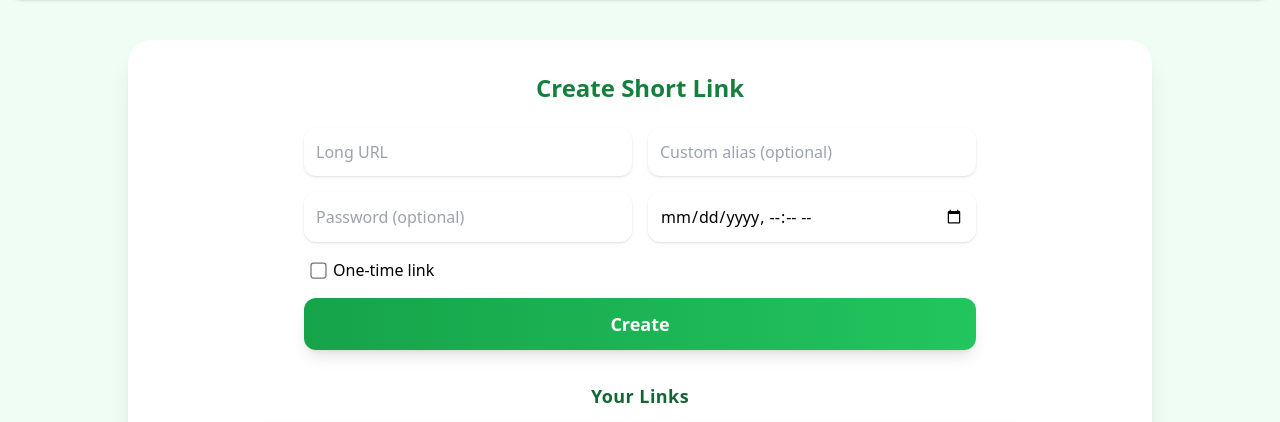
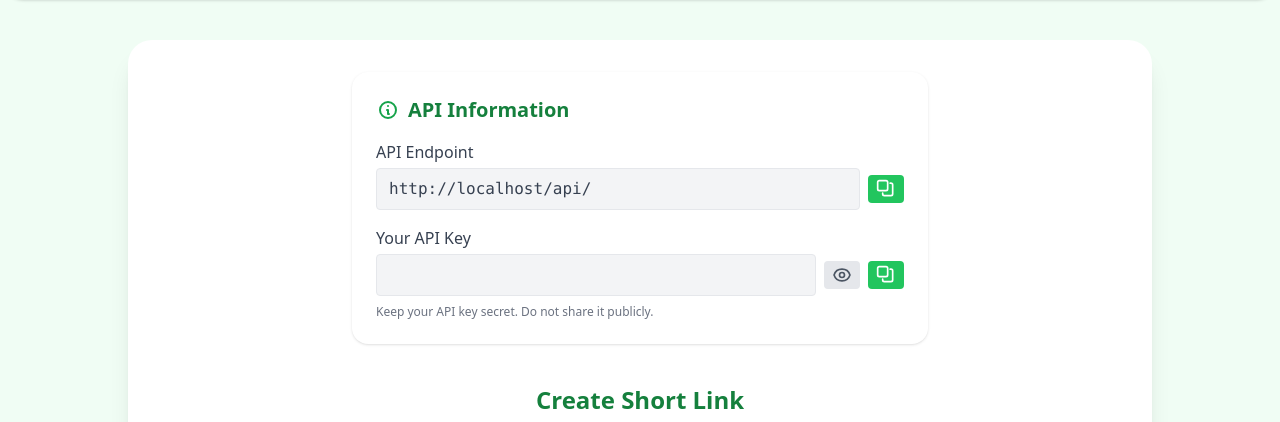
Before and after one commit to willi-felix/mira, a Python web app: template templates/dashboard.html in a window 1280 px wide. Shown: the part 72-494 px from the top of the page. Run offline with Jinja, Linux system fonts and the light colour scheme; the template is opened without the code that fills it, so the values that code supplies are empty; some libraries are stand-ins or nearby versions.

Commit message:
Update dashboard.html

```diff
--- a/templates/dashboard.html
+++ b/templates/dashboard.html
@@ -15,6 +15,51 @@
     </span>
   </nav>
   <div class="max-w-5xl mx-auto mt-10 bg-white rounded-3xl shadow-xl p-8">
+
+    <!-- API Information Section -->
+    <div class="max-w-xl mx-auto mb-10 bg-white rounded-2xl shadow p-6">
+      <h2 class="text-xl font-bold mb-4 flex items-center gap-2 text-green-700">
+        <svg class="w-6 h-6 text-green-600" fill="none" stroke="currentColor" stroke-width="2" viewBox="0 0 24 24">
+          <path stroke-linecap="round" stroke-linejoin="round" d="M13 16h-1v-4h-1m1-4h.01M12 20a8 8 0 100-16 8 8 0 000 16z"/>
+        </svg>
+        API Information
+      </h2>
+      <!-- API Endpoint -->
+      <div class="mb-4">
+        <label class="block text-gray-700 font-medium mb-1">API Endpoint</label>
+        <div class="flex items-center">
+          <input readonly value="{{ request.url_root.rstrip('/') }}/api/" class="w-full px-3 py-2 border rounded bg-gray-100 text-gray-700 font-mono" id="api-endpoint">
+          <button onclick="copyToClipboard('api-endpoint')" class="ml-2 px-2 py-1 text-sm rounded bg-green-500 text-white hover:bg-green-600" title="Copy Endpoint">
+            <svg class="w-5 h-5" fill="none" stroke="currentColor" stroke-width="2" viewBox="0 0 24 24">
+              <path stroke-linecap="round" stroke-linejoin="round" d="M8 17v1a2 2 0 002 2h8a2 2 0 002-2V7a2 2 0 00-2-2h-1"></path>
+              <rect width="12" height="12" x="2" y="2" rx="2" ry="2"></rect>
+            </svg>
+          </button>
+        </div>
+      </div>
+      <!-- API Key -->
+      <div class="mb-2">
+        <label class="block text-gray-700 font-medium mb-1">Your API Key</label>
+        <div class="flex items-center">
+          <input type="password" value="{{ current_user.api }}" id="api-key" readonly class="w-full px-3 py-2 border rounded bg-gray-100 text-gray-700 font-mono">
+          <button onclick="toggleApiKey()" id="toggle-api-key" class="ml-2 px-2 py-1 text-sm rounded bg-gray-200 hover:bg-gray-300" title="Show/Hide Key">
+            <svg id="eye-icon" class="w-5 h-5 text-gray-600" fill="none" stroke="currentColor" stroke-width="2" viewBox="0 0 24 24">
+              <path stroke-linecap="round" stroke-linejoin="round" d="M15 12a3 3 0 11-6 0 3 3 0 016 0z"/>
+              <path stroke-linecap="round" stroke-linejoin="round" d="M2.458 12C3.732 7.943 7.523 5 12 5c4.477 0 8.268 2.943 9.542 7-1.274 4.057-5.065 7-9.542 7-4.477 0-8.268-2.943-9.542-7z"/>
+            </svg>
+          </button>
+          <button onclick="copyToClipboard('api-key')" class="ml-2 px-2 py-1 text-sm rounded bg-green-500 text-white hover:bg-green-600" title="Copy API Key">
+            <svg class="w-5 h-5" fill="none" stroke="currentColor" stroke-width="2" viewBox="0 0 24 24">
+              <path stroke-linecap="round" stroke-linejoin="round" d="M8 17v1a2 2 0 002 2h8a2 2 0 002-2V7a2 2 0 00-2-2h-1"></path>
+              <rect width="12" height="12" x="2" y="2" rx="2" ry="2"></rect>
+            </svg>
+          </button>
+        </div>
+      </div>
+      <p class="text-xs text-gray-500 mt-1">Keep your API key secret. Do not share it publicly.</p>
+    </div>
+    <!-- End API Information Section -->
+
     <h2 class="text-2xl font-extrabold text-green-700 mb-6 text-center">Create Short Link</h2>
     <form class="mx-auto grid grid-cols-1 md:grid-cols-2 gap-4 mb-8 max-w-2xl" method="post">
       <input name="long_url" type="url" placeholder="Long URL" required class="rounded-xl border-gray-300 focus:ring-2 focus:ring-green-400 p-3 shadow" />
@@ -179,6 +224,30 @@
     {% endif %}
   </div>
   <script>
+    function toggleApiKey() {
+      const input = document.getElementById('api-key');
+      const icon = document.getElementById('eye-icon');
+      if (input.type === 'password') {
+        input.type = 'text';
+        icon.innerHTML = `<path stroke-linecap="round" stroke-linejoin="round" d="M13.875 18.825A10.05 10.05 0 0112 19c-4.477 0-8.268-2.943-9.542-7a9.973 9.973 0 012.042-3.368M9.88 9.88a3 3 0 104.24 4.24M15 12a3 3 0 01-3 3m0 0a3 3 0 01-3-3m6.12-2.12A3 3 0 0012 9m0 0a3 3 0 00-3 3M3 3l18 18"/>`;
+      } else {
+        input.type = 'password';
+        icon.innerHTML = `<path stroke-linecap="round" stroke-linejoin="round" d="M15 12a3 3 0 11-6 0 3 3 0 016 0z"/><path stroke-linecap="round" stroke-linejoin="round" d="M2.458 12C3.732 7.943 7.523 5 12 5c4.477 0 8.268 2.943 9.542 7-1.274 4.057-5.065 7-9.542 7-4.477 0-8.268-2.943-9.542-7z"/>`;
+      }
+    }
+
+    function copyToClipboard(id) {
+      const input = document.getElementById(id);
+      const t = input.type;
+      if(t === "password") input.type = "text";
+      input.select();
+      input.setSelectionRange(0, 99999);
+      document.execCommand("copy");
+      input.blur();
+      if(t === "password") input.type = "password";
+      // Optionally show a toast/alert: "Copied!"
+    }
+
     function copyShort(link, btn) {
       navigator.clipboard.writeText(link);
       btn.querySelector('button').innerHTML = 'Copied!';
```
